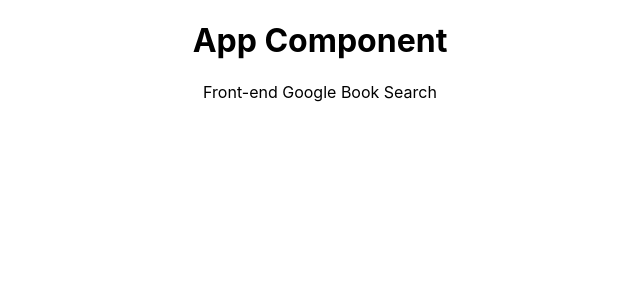
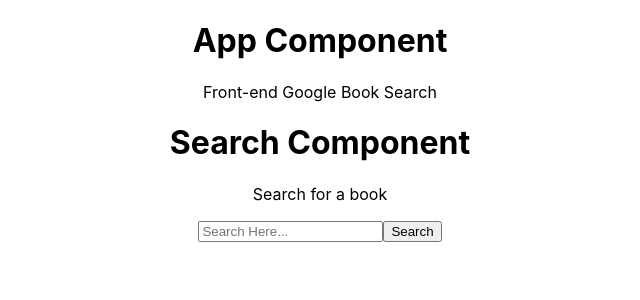
Before and after one commit to fcarlone/google-book-search, a React (Create React App) app in the folder client/: page / in a window 1280 px wide. Shown: the top 300 px of the page, without its empty margins (320-960 px from the left). Built offline with nearby package versions, Linux system fonts and the light colour scheme.

Commit message:
Build Search Component

```diff
--- a/client/src/App.js
+++ b/client/src/App.js
@@ -1,13 +1,29 @@
 import React from "react";
+import Search from "./components/Search";
+import axios from "axios";
 import "./App.css";
 
-function App() {
+class App extends React.Component {
+  // Search Google Books API
+  searchBooks = async text => {
+    console.log("searchBooks method", text);
+
+    // GET Request - seach Google Books API
+    const response = await axios.get(
+      `https://www.googleapis.com/books/v1/volumes?q=${text}`
+    );
+    console.log(response.data.items);
+  };
+
+  render() {
     return (
       <div className="App">
         <h1>App Component</h1>
         <p>Front-end Google Book Search</p>
+        <Search searchBooks={this.searchBooks} />
       </div>
     );
   }
+}
 
 export default App;
--- /dev/null
+++ b/client/src/components/Search.js
@@ -0,0 +1,50 @@
+import React from "react";
+
+class Search extends React.Component {
+  constructor(props) {
+    super(props);
+    this.state = {
+      text: ""
+    };
+  }
+
+  // Handle onSubmit
+  onSubmit = event => {
+    event.preventDefault();
+
+    if (this.state.text === "") {
+      console.log("SEND MESSAGE");
+    } else {
+      console.log("onSumit button pressed", this.state);
+      // Search books method (App.js)
+      this.props.searchBooks(this.state.text);
+      this.setState({ text: "" });
+    }
+  };
+
+  // Handle onChange
+  onChange = event => {
+    this.setState({ text: event.target.value });
+  };
+
+  render() {
+    return (
+      <div>
+        <h1>Search Component</h1>
+        <p>Search for a book</p>
+        <form onSubmit={this.onSubmit}>
+          <input
+            type="text"
+            name="text"
+            placeholder="Search Here..."
+            value={this.state.text}
+            onChange={this.onChange}
+          />
+          <input type="submit" value="Search" />
+        </form>
+      </div>
+    );
+  }
+}
+
+export default Search;
```
Also changed, not shown: client/src/components/Saved.js (added). Lines whose indentation alone changed are shown as unchanged.
